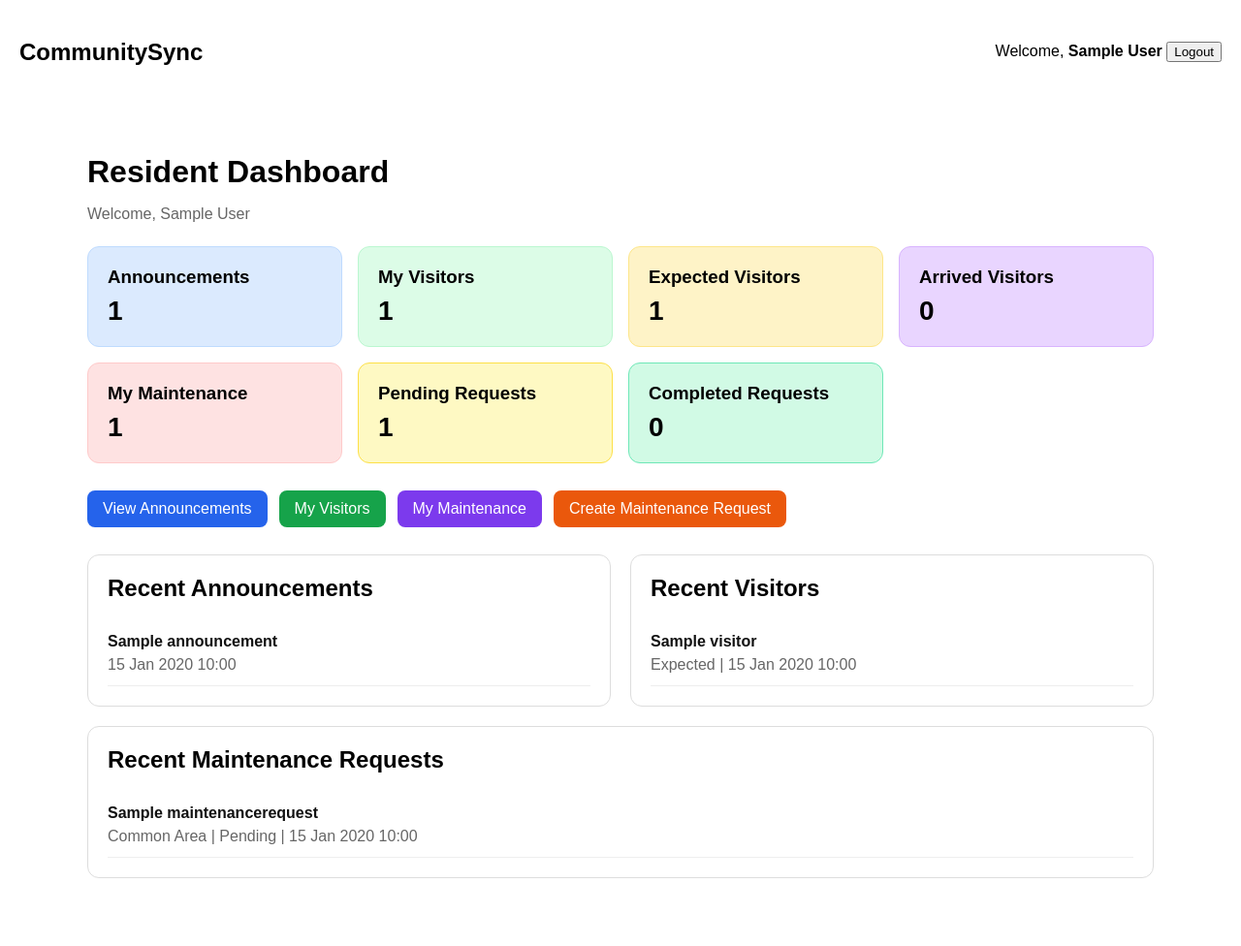
After one commit to 6610685197/CommunitySync, a Django app: page /dashboard/resident/ in a window 1280 px wide. The commit adds this page. Shown: the whole page at 97% size. Run offline with Django 5.2, Linux system fonts and the light colour scheme; a user stored in the database is signed in; tables that the repository leaves empty hold one stand-in row (values such as "Sample post"); some libraries are stand-ins or nearby versions.

Commit message:
make rasident dashboard and fix request

```diff
--- a/Community_Sync/settings.py
+++ b/Community_Sync/settings.py
@@ -45,6 +45,7 @@ INSTALLED_APPS = [
     "apps.maintenance",
     "apps.payments",
     "apps.visitors",
+
 ]
 
 MIDDLEWARE = [
--- a/Community_Sync/urls.py
+++ b/Community_Sync/urls.py
@@ -26,5 +26,7 @@ urlpatterns = [
     path("", include("apps.accounts.urls")),  # Include URLs from accounts app
     path("visitors/", include("apps.visitors.urls")),
     path("announcements/", include("apps.announcements.urls")),
+    path("maintenance/", include("apps.maintenance.urls")),
+    path("dashboard/", include("apps.dashboard.urls")),
 ]
 urlpatterns += static(settings.MEDIA_URL, document_root=settings.MEDIA_ROOT)
--- a/apps/accounts/views.py
+++ b/apps/accounts/views.py
@@ -30,7 +30,7 @@ def login_view(request):
                 elif user.role == "security":
                     return redirect("security_dashboard")
                 elif user.role == "resident":
-                    return redirect("resident_home")
+                    return redirect("resident_dashboard")
             else:
                 return render(
                     request,
--- a/apps/dashboard/urls.py
+++ b/apps/dashboard/urls.py
@@ -0,0 +1,6 @@
+from django.urls import path
+from . import views
+
+urlpatterns = [
+    path("resident/", views.resident_dashboard, name="resident_dashboard"),
+]
--- a/apps/dashboard/views.py
+++ b/apps/dashboard/views.py
@@ -0,0 +1,49 @@
+from django.contrib.auth.decorators import login_required
+from django.http import HttpResponseForbidden
+from django.shortcuts import render
+
+from apps.announcements.models import Announcement
+from apps.visitors.models import Visitor
+from apps.maintenance.models import MaintenanceRequest
+
+
+@login_required
+def resident_dashboard(request):
+    if request.user.role != "resident":
+        return HttpResponseForbidden("Only residents can access this dashboard.")
+
+    user = request.user
+
+    total_announcements = Announcement.objects.count()
+
+    my_visitors_count = Visitor.objects.filter(resident=user).count()
+    expected_visitors_count = Visitor.objects.filter(resident=user, status="expected").count()
+    arrived_visitors_count = Visitor.objects.filter(resident=user, status="arrived").count()
+
+    my_maintenance_count = MaintenanceRequest.objects.filter(resident=user).count()
+    pending_maintenance_count = MaintenanceRequest.objects.filter(
+        resident=user,
+        status="pending"
+    ).count()
+    completed_maintenance_count = MaintenanceRequest.objects.filter(
+        resident=user,
+        status="completed"
+    ).count()
+
+    recent_announcements = Announcement.objects.select_related("created_by").all()[:5]
+    recent_visitors = Visitor.objects.filter(resident=user).order_by("-created_at")[:5]
+    recent_maintenance = MaintenanceRequest.objects.filter(resident=user).order_by("-created_at")[:5]
+
+    context = {
+        "total_announcements": total_announcements,
+        "my_visitors_count": my_visitors_count,
+        "expected_visitors_count": expected_visitors_count,
+        "arrived_visitors_count": arrived_visitors_count,
+        "my_maintenance_count": my_maintenance_count,
+        "pending_maintenance_count": pending_maintenance_count,
+        "completed_maintenance_count": completed_maintenance_count,
+        "recent_announcements": recent_announcements,
+        "recent_visitors": recent_visitors,
+        "recent_maintenance": recent_maintenance,
+    }
+    return render(request, "dashboard/resident_dashboard.html", context)
--- a/apps/maintenance/models.py
+++ b/apps/maintenance/models.py
@@ -0,0 +1,59 @@
+from django.db import models
+from django.conf import settings
+
+
+class MaintenanceRequest(models.Model):
+    REQUEST_TYPE_CHOICES = (
+        ("common", "Common Area"),
+        ("home", "Home"),
+    )
+
+    STATUS_CHOICES = (
+        ("pending", "Pending"),
+        ("in_progress", "In Progress"),
+        ("completed", "Completed"),
+        ("rejected", "Rejected"),
+    )
+
+    title = models.CharField(max_length=200)
+    description = models.TextField()
+
+    request_type = models.CharField(
+        max_length=20,
+        choices=REQUEST_TYPE_CHOICES,
+        default="home"
+    )
+
+    status = models.CharField(
+        max_length=20,
+        choices=STATUS_CHOICES,
+        default="pending"
+    )
+
+    resident = models.ForeignKey(
+        settings.AUTH_USER_MODEL,
+        on_delete=models.CASCADE,
+        related_name="maintenance_requests",
+        limit_choices_to={"role": "resident"},
+        null=True,
+        blank=True,
+    )
+
+    location_detail = models.CharField(max_length=255, blank=True, null=True)
+
+    created_by = models.ForeignKey(
+        settings.AUTH_USER_MODEL,
+        on_delete=models.SET_NULL,
+        null=True,
+        blank=True,
+        related_name="created_maintenance_requests",
+    )
+
+    created_at = models.DateTimeField(auto_now_add=True)
+    updated_at = models.DateTimeField(auto_now=True)
+
+    class Meta:
+        ordering = ["-created_at"]
+
+    def __str__(self):
+        return f"{self.title} ({self.get_status_display()})"
--- /dev/null
+++ b/apps/maintenance/urls.py
@@ -0,0 +1,9 @@
+from django.urls import path
+from . import views
+
+urlpatterns = [
+    path("", views.maintenance_list, name="maintenance_list"),
+    path("create/", views.maintenance_create, name="maintenance_create"),
+    path("<int:pk>/", views.maintenance_detail, name="maintenance_detail"),
+    path("<int:pk>/status/", views.maintenance_update_status, name="maintenance_update_status"),
+]
--- a/templates/accounts/admin_dashboard.html
+++ b/templates/accounts/admin_dashboard.html
@@ -33,6 +33,8 @@
 		<li><a href="{% url 'visitor_create' %}">Add Visitor</a></li>
 		<li><a href="{% url 'announcement_list' %}">Announcements</a></li>
 		<li><a href="{% url 'announcement_create' %}">Create Announcement</a></li>
+		<li><a href="{% url 'maintenance_list' %}">Maintenance</a></li>
+		<li><a href="{% url 'resident_dashboard' %}">Resident Dashboard</a></li>
 	</ul>
 </section>
 {% endblock %}
--- /dev/null
+++ b/templates/dashboard/resident_dashboard.html
@@ -0,0 +1,112 @@
+{% extends "base.html" %}
+
+{% block content %}
+<div style="max-width:1100px; margin:30px auto; padding:20px;">
+    <h1 style="margin-bottom:8px;">Resident Dashboard</h1>
+    <p style="color:#666; margin-bottom:24px;">
+        Welcome, {{ request.user.name|default:request.user.username }}
+    </p>
+
+    <div style="display:grid; grid-template-columns:repeat(auto-fit, minmax(220px, 1fr)); gap:16px; margin-bottom:28px;">
+        <div style="background:#dbeafe; padding:20px; border-radius:12px; border:1px solid #bfdbfe;">
+            <h3 style="margin:0 0 8px 0;">Announcements</h3>
+            <p style="font-size:28px; font-weight:bold; margin:0;">{{ total_announcements }}</p>
+        </div>
+
+        <div style="background:#dcfce7; padding:20px; border-radius:12px; border:1px solid #bbf7d0;">
+            <h3 style="margin:0 0 8px 0;">My Visitors</h3>
+            <p style="font-size:28px; font-weight:bold; margin:0;">{{ my_visitors_count }}</p>
+        </div>
+
+        <div style="background:#fef3c7; padding:20px; border-radius:12px; border:1px solid #fde68a;">
+            <h3 style="margin:0 0 8px 0;">Expected Visitors</h3>
+            <p style="font-size:28px; font-weight:bold; margin:0;">{{ expected_visitors_count }}</p>
+        </div>
+
+        <div style="background:#e9d5ff; padding:20px; border-radius:12px; border:1px solid #d8b4fe;">
+            <h3 style="margin:0 0 8px 0;">Arrived Visitors</h3>
+            <p style="font-size:28px; font-weight:bold; margin:0;">{{ arrived_visitors_count }}</p>
+        </div>
+
+        <div style="background:#fee2e2; padding:20px; border-radius:12px; border:1px solid #fecaca;">
+            <h3 style="margin:0 0 8px 0;">My Maintenance</h3>
+            <p style="font-size:28px; font-weight:bold; margin:0;">{{ my_maintenance_count }}</p>
+        </div>
+
+        <div style="background:#fef9c3; padding:20px; border-radius:12px; border:1px solid #fde047;">
+            <h3 style="margin:0 0 8px 0;">Pending Requests</h3>
+            <p style="font-size:28px; font-weight:bold; margin:0;">{{ pending_maintenance_count }}</p>
+        </div>
+
+        <div style="background:#d1fae5; padding:20px; border-radius:12px; border:1px solid #6ee7b7;">
+            <h3 style="margin:0 0 8px 0;">Completed Requests</h3>
+            <p style="font-size:28px; font-weight:bold; margin:0;">{{ completed_maintenance_count }}</p>
+        </div>
+    </div>
+
+    <div style="display:flex; gap:12px; flex-wrap:wrap; margin-bottom:28px;">
+        <a href="{% url 'announcement_list' %}" style="text-decoration:none; background:#2563eb; color:white; padding:10px 16px; border-radius:8px;">
+            View Announcements
+        </a>
+        <a href="{% url 'visitor_list' %}" style="text-decoration:none; background:#16a34a; color:white; padding:10px 16px; border-radius:8px;">
+            My Visitors
+        </a>
+        <a href="{% url 'maintenance_list' %}" style="text-decoration:none; background:#7c3aed; color:white; padding:10px 16px; border-radius:8px;">
+            My Maintenance
+        </a>
+        <a href="{% url 'maintenance_create' %}" style="text-decoration:none; background:#ea580c; color:white; padding:10px 16px; border-radius:8px;">
+            Create Maintenance Request
+        </a>
+    </div>
+
+    <div style="display:grid; grid-template-columns:1fr 1fr; gap:20px;">
+        <div style="background:#fff; border:1px solid #ddd; border-radius:12px; padding:20px;">
+            <h2 style="margin-top:0;">Recent Announcements</h2>
+            {% for announcement in recent_announcements %}
+                <div style="padding:12px 0; border-bottom:1px solid #eee;">
+                    <a href="{% url 'announcement_detail' announcement.pk %}" style="text-decoration:none; color:#111; font-weight:bold;">
+                        {{ announcement.title }}
+                    </a>
+                    <p style="margin:6px 0 0 0; color:#666;">
+                        {{ announcement.created_at|date:"d M Y H:i" }}
+                    </p>
+                </div>
+            {% empty %}
+                <p>No announcements yet.</p>
+            {% endfor %}
+        </div>
+
+        <div style="background:#fff; border:1px solid #ddd; border-radius:12px; padding:20px;">
+            <h2 style="margin-top:0;">Recent Visitors</h2>
+            {% for visitor in recent_visitors %}
+                <div style="padding:12px 0; border-bottom:1px solid #eee;">
+                    <a href="{% url 'visitor_detail' visitor.pk %}" style="text-decoration:none; color:#111; font-weight:bold;">
+                        {{ visitor.name }}
+                    </a>
+                    <p style="margin:6px 0 0 0; color:#666;">
+                        {{ visitor.get_status_display }}{% if visitor.visit_time %} | {{ visitor.visit_time|date:"d M Y H:i" }}{% endif %}
+                    </p>
+                </div>
+            {% empty %}
+                <p>No visitors yet.</p>
+            {% endfor %}
+        </div>
+
+        <div style="background:#fff; border:1px solid #ddd; border-radius:12px; padding:20px; grid-column:1 / -1;">
+            <h2 style="margin-top:0;">Recent Maintenance Requests</h2>
+            {% for req in recent_maintenance %}
+                <div style="padding:12px 0; border-bottom:1px solid #eee;">
+                    <a href="{% url 'maintenance_detail' req.pk %}" style="text-decoration:none; color:#111; font-weight:bold;">
+                        {{ req.title }}
+                    </a>
+                    <p style="margin:6px 0 0 0; color:#666;">
+                        {{ req.get_request_type_display }} | {{ req.get_status_display }} | {{ req.created_at|date:"d M Y H:i" }}
+                    </p>
+                </div>
+            {% empty %}
+                <p>No maintenance requests yet.</p>
+            {% endfor %}
+        </div>
+    </div>
+</div>
+{% endblock %}
```
Also changed, not shown: apps/maintenance/forms.py (added, +23 -0 lines), apps/maintenance/views.py (+93 -0 lines), templates/maintenance/maintenance_detail.html (added, +31 -0 lines), templates/maintenance/maintenance_form.html (added, +38 -0 lines), templates/maintenance/maintenance_list.html (added, +47 -0 lines), templates/maintenance/maintenance_status_form.html (added, +24 -0 lines), apps/maintenance/migrations/0001_initial.py (added), apps/maintenance/migrations/__init__.py (added).
